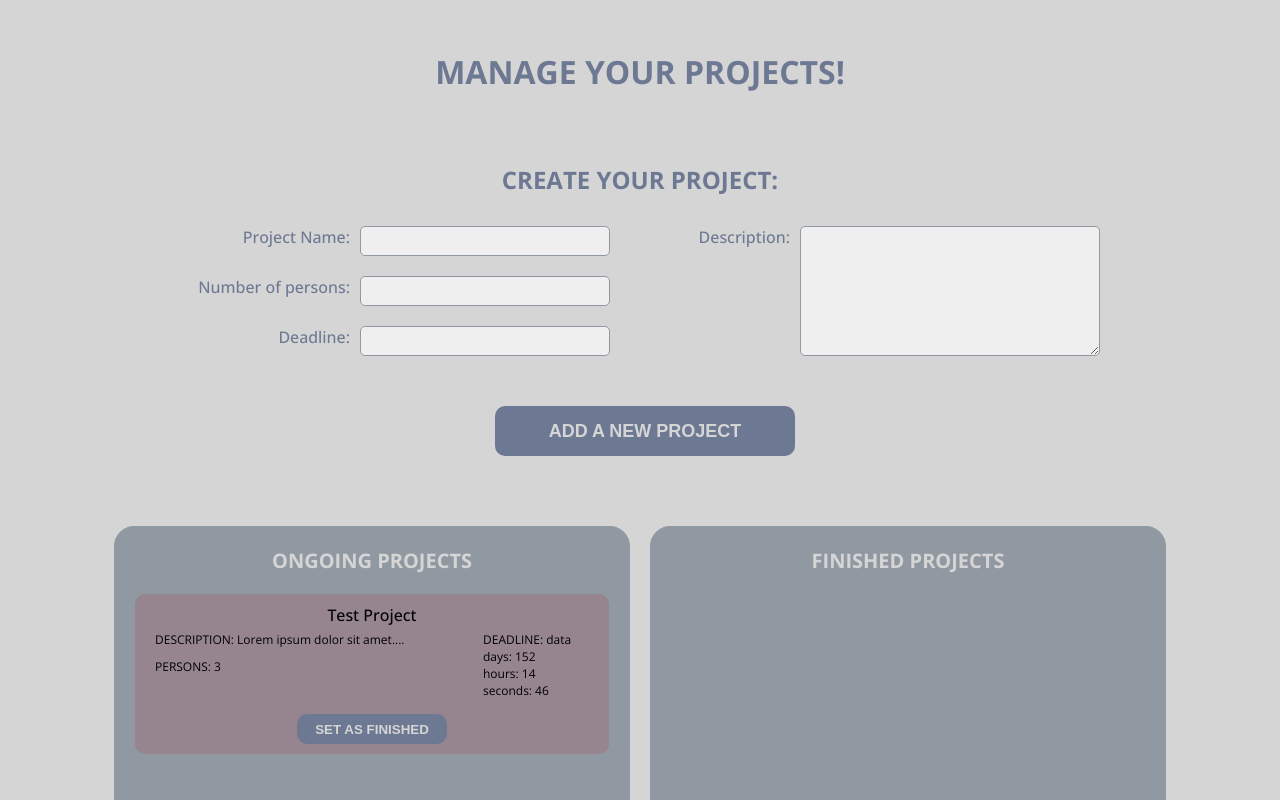
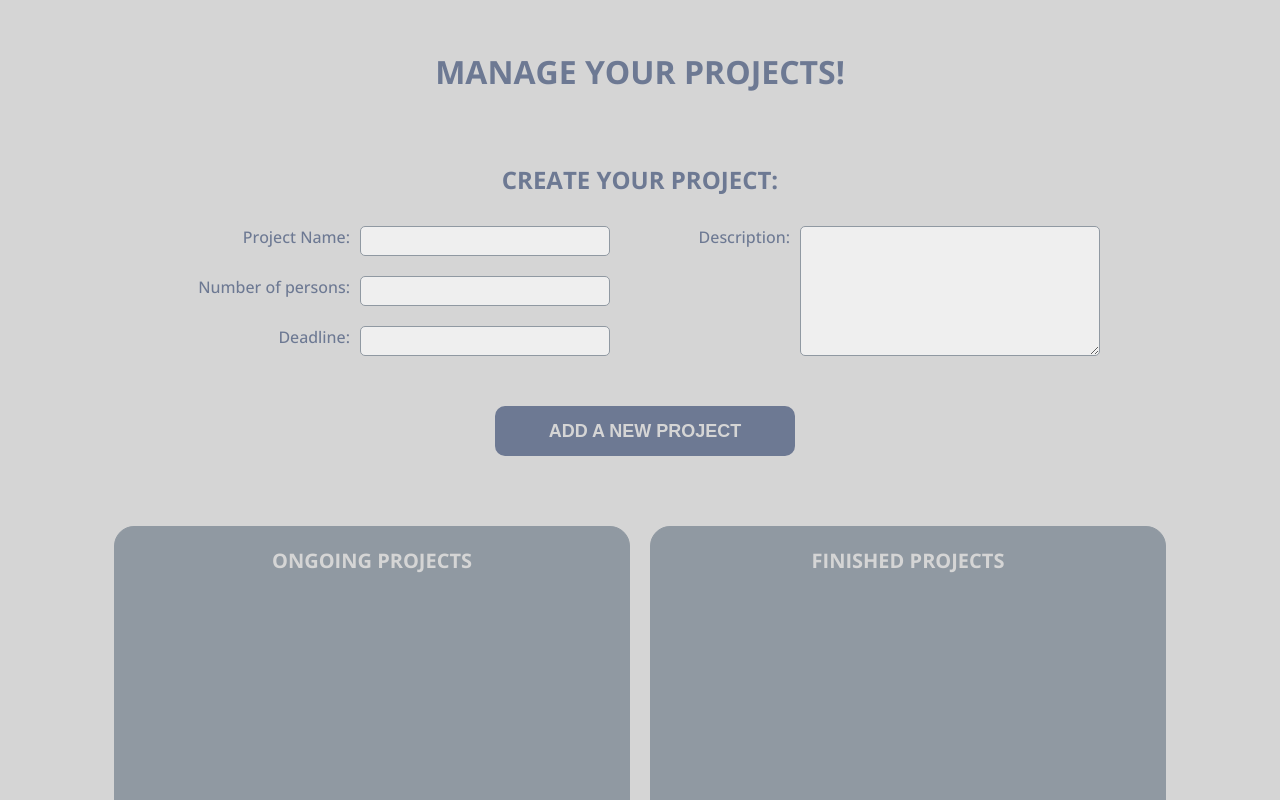
Before and after one commit to BasiaHejduk/manage-your-projects, a React (Create React App) app: page / in a window 1280 px wide. Shown: the top 800 px of the page. Built offline with nearby package versions, Linux system fonts and the light colour scheme.

Commit message:
main functionality added

```diff
--- a/src/App.tsx
+++ b/src/App.tsx
@@ -1,33 +1,40 @@
-import React, { useState } from 'react';
-import Form from './components/Form/Form';
-import Header from './components/Header/Header';
-import ProjectsContainer from './components/ProjectsContainer/ProjectsContainer';
-import { Project } from './common/project-mode';
-import './App.scss';
-import './common/reset.scss';
+import React, { useState } from "react";
+import Form from "./components/Form/Form";
+import Header from "./components/Header/Header";
+import ProjectsContainer from "./components/ProjectsContainer/ProjectsContainer";
+import { Project } from "./common/project-mode";
+import "./App.scss";
+import "./common/reset.scss";
 
-const newProject: Project = {
-  name: "Test Project",
-  persons: "3",
-  description: "Lorem ipsum dolor sit amet....",
-  deadline: "data"
-}
 
 const App: React.FC = () => {
-  const [ongoingProjects, setOngoingProjects] = useState<Project[]>([newProject]);
+  const [ongoingProjects, setOngoingProjects] = useState<Project[]>([]);
   const [finishedProjects, setFinishedProjects] = useState<Project[]>([]);
 
-  const addNewProject = (newProject: Project) => {
-    setOngoingProjects(prevState => [...prevState, newProject])
+
+  const addProject = (newProject: Project) => {
+    if (newProject.statusActive) {
+      setOngoingProjects((prevState) => [...prevState, newProject]);
+      setFinishedProjects(prevState => prevState.filter(project => !project.statusActive));
+    }
+    if (!newProject.statusActive) {
+      setFinishedProjects((prevState) => [...prevState, newProject]);
+      setOngoingProjects(prevState => prevState.filter(project => project.statusActive));
+    }
   };
+
 
   return (
     <div className="App">
-      <Header/>
-      <Form addNewProject={addNewProject}/>
-      <ProjectsContainer ongoing={ongoingProjects} finished={finishedProjects}/>
+      <Header />
+      <Form addProject={addProject} />
+      <ProjectsContainer
+        ongoing={ongoingProjects}
+        finished={finishedProjects}
+        addProject={addProject}
+      />
     </div>
-  )
-}
+  );
+};
 
 export default App;
--- a/src/common/project-mode.tsx
+++ b/src/common/project-mode.tsx
@@ -1,7 +1,7 @@
-
 export interface Project {
     name: string,
     persons: string,
     description: string,
-    deadline: string
+    deadline: string,
+    statusActive: boolean
 };
--- a/src/components/Form/Form.tsx
+++ b/src/components/Form/Form.tsx
@@ -3,22 +3,28 @@ import { Project } from "../../common/project-mode";
 import "./Form.scss";
 
 interface FormProps {
-    addNewProject: (project: Project) => void;
+  addProject: (project: Project) => void;
 }
 
-const Form: React.FC<FormProps> = ({addNewProject}) => {
+const Form: React.FC<FormProps> = ({ addProject }) => {
   const [projectName, setProjectName] = useState<string>("");
   const [persons, setPersons] = useState<string>("");
   const [deadline, setDeadline] = useState<string>("");
   const [description, setDescription] = useState<string>("");
 
   const addProjectHandler = (event: React.FormEvent) => {
-      event.preventDefault();
-      addNewProject({name: projectName, persons: persons, description: description, deadline: deadline});
-      setProjectName("");
-      setPersons("");
-      setDeadline("");
-      setDescription("");
+    event.preventDefault();
+    addProject({
+      name: projectName,
+      persons: persons,
+      description: description,
+      deadline: deadline,
+      statusActive: true
+    });
+    setProjectName("");
+    setPersons("");
+    setDeadline("");
+    setDescription("");
   };
 
   return (
@@ -60,10 +66,7 @@ const Form: React.FC<FormProps> = ({addNewProject}) => {
             onChange={(e) => setDescription(e.target.value)}
           ></textarea>
         </div>
-        <button
-          className="form__button"
-          type="submit"
-        >
+        <button className="form__button" type="submit">
           ADD A NEW PROJECT
         </button>
       </form>
--- a/src/components/ProjectItem/ProjectItem.tsx
+++ b/src/components/ProjectItem/ProjectItem.tsx
@@ -2,21 +2,32 @@ import { Project } from "../../common/project-mode";
 import "./ProjectItem.scss";
 
 interface ProjectItemProps {
-    project: Project,
-    title: string
+  project: Project;
+  title: string;
+  addProject: (project: Project) => void;
 }
 
-const ProjectItem: React.FC<ProjectItemProps> = ({project, title}) => {
+const ProjectItem: React.FC<ProjectItemProps> = ({ project, title, addProject }) => {
+
+  const changeStatusHandler = (project: Project) => {
+    project.statusActive = !project.statusActive;
+    addProject(project);
+  };
+
+
   return (
     <div className="project">
       <h6 className="project__header">{project.name}</h6>
       <div className="project__details-wrapper">
         <div className="project__details project__details--left">
-                    <p className="project__details-item">DESCRIPTION: {project.description}</p>
+          <p className="project__details-item">
+            DESCRIPTION: {project.description}
+          </p>
           <p className="project__details-item">PERSONS: {project.persons}</p>
         </div>
         <div className="project__details project__details--right">
-                    <div className="project__details-item project__deadline">DEADLINE: {project.deadline}
+          <div className="project__details-item project__deadline">
+            DEADLINE: {project.deadline}
             <p className="project__deadline-item">days: 152</p>
             <p className="project__deadline-item">hours: 14</p>
             <p className="project__deadline-item">seconds: 46</p>
@@ -24,10 +35,12 @@ const ProjectItem: React.FC<ProjectItemProps> = ({project, title}) => {
         </div>
       </div>
       <div className="project__buttons-wrapper">
-                <button className="project__button">SET AS {title === "ONGOING" ? "FINISHED" : "ONGOING"}</button>
+        <button className="project__button" onClick={()=>changeStatusHandler(project)}>
+          SET AS {title === "ONGOING" ? "FINISHED" : "ONGOING"}
+        </button>
       </div>
     </div>
-    )
+  );
 };
 
 export default ProjectItem;
--- a/src/components/ProjectsContainer/ProjectsContainer.tsx
+++ b/src/components/ProjectsContainer/ProjectsContainer.tsx
@@ -5,15 +5,16 @@ import "./ProjectsContainer.scss";
 interface ProjectContainerProps {
     ongoing: Project[];
     finished: Project[];
+    addProject: (project: Project) => void;
 }
 
-const ProjectsContainer: React.FC<ProjectContainerProps> = ({ongoing, finished}) => {
+const ProjectsContainer: React.FC<ProjectContainerProps> = ({ongoing, finished, addProject}) => {
     return (
         <section className="projects-container">
-            <ProjectsList title={"ONGOING"} projects={ongoing}/>
-            <ProjectsList title={"FINISHED"} projects={finished}/>
+            <ProjectsList title={"ONGOING"} projects={ongoing} addProject={addProject}/>
+            <ProjectsList title={"FINISHED"} projects={finished} addProject={addProject}/>
         </section>
     )
 };
 
-export default ProjectsContainer
+export default ProjectsContainer;
--- a/src/components/ProjectsList/ProjectsList.tsx
+++ b/src/components/ProjectsList/ProjectsList.tsx
@@ -4,22 +4,20 @@ import "./ProjectsList.scss";
 
 interface ProjectListProps {
     title: string,
-    projects: Project[]
+    projects: Project[],
+    addProject: (project: Project) => void;
 }
 
-const ProjectsList: React.FC<ProjectListProps> = ({title, projects}) => {
+const ProjectsList: React.FC<ProjectListProps> = ({title, projects, addProject}) => {
     return (
         <div className="projects">
             <h5 className="projects__header">{title} PROJECTS</h5>
             <ul className="projects__list">
                 {
                     projects.map((project, i) => {
-                        return <li key={i}><ProjectItem project={project} title={title}/></li>
+                        return <li key={i}><ProjectItem project={project} title={title} addProject={addProject}/></li>
                     })
                 }
-                {/* <ProjectItem/>
-                <ProjectItem/>
-                <ProjectItem/> */}
             </ul>
         </div>
     )
```
Lines whose indentation alone changed are shown as unchanged.
